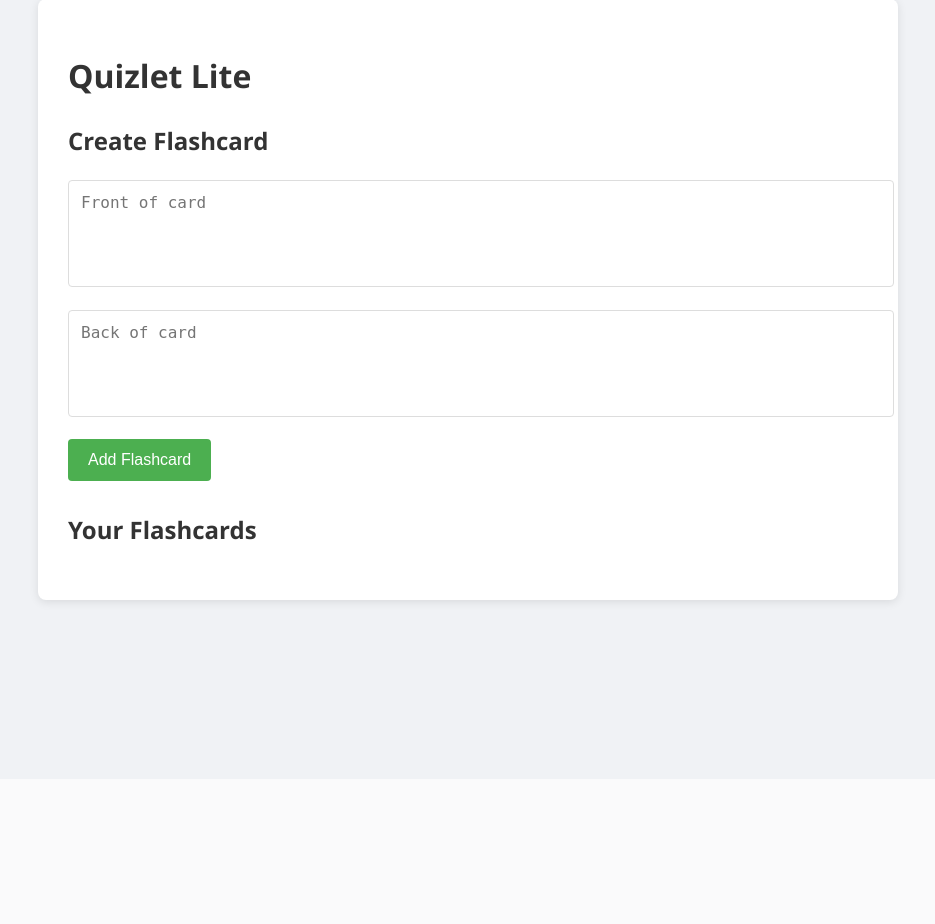
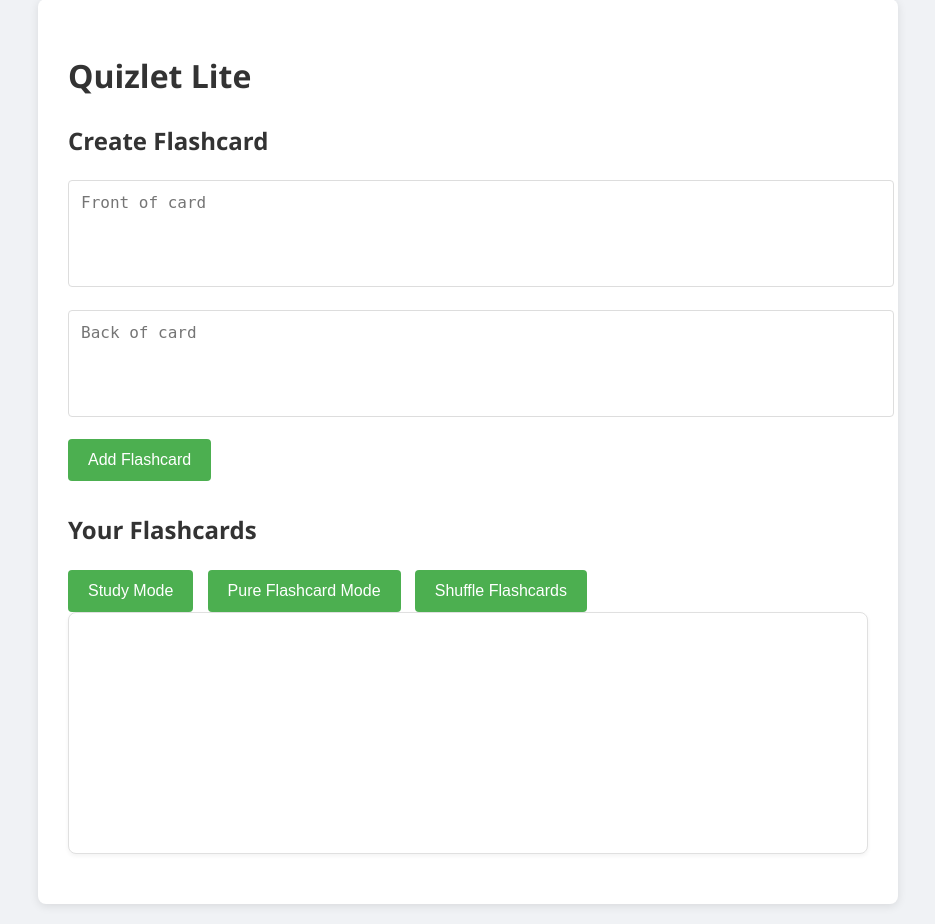
Before and after one commit to minhtuan-ne/QuizletLite, a Flask app: page / in a window 1280 px wide. Shown: the part 21-945 px from the top of the page, without its empty margins (172-1107 px from the left). Before the commit the page ends 629 px from the top, so only its background shows below. Run offline with Flask 3, Linux system fonts and the light colour scheme.

Commit message:
Update pure flashcard, shuffle and delete OpenAI

```diff
--- a/app.py
+++ b/app.py
@@ -2,8 +2,7 @@
 from flask_sqlalchemy import SQLAlchemy
 import os
 from dotenv import load_dotenv
-from openai import OpenAI
-import openai
+
 
 load_dotenv()
 
@@ -15,7 +14,6 @@
 app.config['SECRET_KEY'] = os.environ.get('SECRET_KEY') or 'you-will-never-guess'
 
 
-client = OpenAI(api_key=os.environ.get("OPENAI_API_KEY"))
 
 db = SQLAlchemy(app)
 
@@ -41,59 +39,5 @@
     db.session.commit()
     return jsonify({"id": new_flashcard.id, "front": new_flashcard.front, "back": new_flashcard.back}), 201
 
-@app.route('/api/check-answer', methods=['POST'])
-def check_answer():
-    try:
-        data = request.json
-        app.logger.debug(f"Received data: {data}")
-
-        front = data['front']
-        correct_answer = data['back']
-        user_answer = data['userAnswer']
-
-        prompt = f"""
-        Question: {front}
-        Correct Answer: {correct_answer}
-        User's Answer: {user_answer}
-
-        Evaluate the user's answer based on the following criteria:
-        1. Correctness: Is the answer factually correct?
-        2. Completeness: Does it cover all aspects of the correct answer?
-        3. Clarity: Is the answer clear and well-expressed?
-
-        Provide a score out of 10 and a brief explanation. Format your response as:
-        Score: [X/10]
-        Explanation: [Your explanation here]
-        """
-
-        app.logger.debug(f"Sending prompt to OpenAI: {prompt}")
-
-        response = client.chat.completions.create(
-            model="gpt-3.5-turbo",
-            messages=[
-                {"role": "system", "content": "You are an AI tutor evaluating flashcard answers."},
-                {"role": "user", "content": prompt}
-            ],
-            max_tokens=150
-        )
-
-        result = response.choices[0].message.content.strip()
-        app.logger.debug(f"Received response from OpenAI: {result}")
-
-        # Extract score and explanation
-        score_line = result.split('\n')[0]
-        score = int(score_line.split(':')[1].strip().split('/')[0])
-        explanation = result.split('\n', 1)[1].strip()
-
-        return jsonify({
-            "score": score,
-            "explanation": explanation,
-            "full_response": result
-        })
-
-    except Exception as e:
-        app.logger.error(f"An error occurred: {str(e)}", exc_info=True)
-        return jsonify({"error": str(e)}), 500
-
 if __name__ == '__main__':
     app.run(host='0.0.0.0', port=8080, debug=True)
--- a/templates/index.html
+++ b/templates/index.html
@@ -10,18 +10,21 @@
         h1, h2 { color: #333; margin-bottom: 20px; }
         textarea { width: 100%; padding: 12px; margin-bottom: 15px; border: 1px solid #ddd; border-radius: 4px; font-size: 16px; resize: none; overflow-y: hidden; transition: border-color 0.3s; }
         textarea:focus { outline: none; border-color: #4CAF50; box-shadow: 0 0 0 2px rgba(76, 175, 80, 0.2); }
-        button { background-color: #4CAF50; color: white; padding: 12px 20px; border: none; border-radius: 4px; cursor: pointer; font-size: 16px; transition: background-color 0.3s; }
+        button { background-color: #4CAF50; color: white; padding: 12px 20px; border: none; border-radius: 4px; cursor: pointer; font-size: 16px; transition: background-color 0.3s; margin-right: 10px; }
         button:hover { background-color: #45a049; }
         .flashcard { border: 1px solid #e0e0e0; padding: 20px; margin-bottom: 20px; border-radius: 8px; background-color: #fff; box-shadow: 0 2px 4px rgba(0,0,0,0.05); }
         .result-area { margin-top: 20px; padding: 15px; border: 1px solid #e0e0e0; border-radius: 8px; background-color: #f9f9f9; }
-        .score { font-weight: bold; font-size: 1.2em; color: #4CAF50; }
-        #flashcard-display, #result, #back-display { display: none; }
+        .score { font-weight: bold; font-size: 1.2em; }
+        .score.correct { color: #4CAF50; }
+        .score.incorrect { color: #FF0000; }
+        #flashcard-display, #result, #back-display, #pure-flashcard { display: none; }
         #flashcards-list { margin-top: 30px; }
         #flashcards-list button { margin-bottom: 10px; background-color: #f0f2f5; color: #333; border: 1px solid #ddd; }
         #flashcards-list button:hover { background-color: #e8eaed; }
         .navigation { display: flex; justify-content: space-between; margin-top: 20px; }
         .navigation button { background-color: #2196F3; }
         .navigation button:hover { background-color: #1976D2; }
+        #pure-flashcard { cursor: pointer; text-align: center; font-size: 24px; height: 200px; display: flex; align-items: center; justify-content: center; }
     </style>
 </head>
 <body>
@@ -40,13 +43,19 @@
             <!-- Flashcards will be listed here -->
         </div>
 
+        <div id="study-options" style="margin-top: 20px;">
+            <button onclick="startStudyMode()">Study Mode</button>
+            <button onclick="startPureFlashcardMode()">Pure Flashcard Mode</button>
+            <button onclick="shuffleFlashcards()">Shuffle Flashcards</button>
+        </div>
+
         <div id="flashcard-display" class="flashcard">
             <h2>Study Flashcard</h2>
             <p id="front-display"></p>
             <textarea id="user-answer" placeholder="Your answer" rows="3"></textarea>
             <button onclick="checkAnswer()">Check Answer</button>
             <div id="result" class="result-area">
-                <p class="score">Score: <span id="score"></span>/10</p>
+                <p class="score" id="score"></p>
                 <p id="explanation"></p>
             </div>
             <p id="back-display"></p>
@@ -55,11 +64,17 @@
                 <button onclick="navigateFlashcard(1)">Next</button>
             </div>
         </div>
+
+        <div id="pure-flashcard" class="flashcard" onclick="flipPureFlashcard()">
+            <!-- Content will be dynamically inserted here -->
+        </div>
     </div>
 
     <script>
         let flashcards = [];
         let currentFlashcardIndex = -1;
+        let isPureFlashcardMode = false;
+        let isShowingFront = true;
 
         function resizeTextarea(element) {
             element.style.height = 'auto';
@@ -135,33 +150,67 @@
             }
         }
 
-        async function checkAnswer() {
-            const userAnswer = document.getElementById('user-answer').value;
+        function checkAnswer() {
+            const userAnswer = document.getElementById('user-answer').value.trim();
             const currentCard = flashcards[currentFlashcardIndex];
+            const correctAnswer = currentCard.back.trim();
 
-            try {
-                const response = await fetch('/api/check-answer', {
-                    method: 'POST',
-                    headers: {
-                        'Content-Type': 'application/json',
-                    },
-                    body: JSON.stringify({
-                        front: currentCard.front,
-                        back: currentCard.back,
-                        userAnswer: userAnswer
-                    }),
-                });
-                const data = await response.json();
+            const isCorrect = userAnswer.toLowerCase() === correctAnswer.toLowerCase();
 
-                document.getElementById('score').textContent = data.score;
-                document.getElementById('explanation').textContent = data.explanation;
-                document.getElementById('result').style.display = 'block';
-                document.getElementById('back-display').textContent = `Correct answer: ${currentCard.back}`;
-                document.getElementById('back-display').style.display = 'block';
-            } catch (error) {
-                console.error('Error checking answer:', error);
-                alert('Failed to check answer. Please try again.');
+            const scoreElement = document.getElementById('score');
+            scoreElement.textContent = isCorrect ? "Correct!" : "Incorrect";
+            scoreElement.className = isCorrect ? "score correct" : "score incorrect";
+
+            document.getElementById('explanation').textContent = isCorrect
+                ? "Great job! Your answer matches exactly."
+                : "Your answer doesn't match exactly. Please try again.";
+            document.getElementById('result').style.display = 'block';
+            document.getElementById('back-display').textContent = `Correct answer: ${correctAnswer}`;
+            document.getElementById('back-display').style.display = 'block';
+        }
+
+        function shuffleFlashcards() {
+            for (let i = flashcards.length - 1; i > 0; i--) {
+                const j = Math.floor(Math.random() * (i + 1));
+                [flashcards[i], flashcards[j]] = [flashcards[j], flashcards[i]];
             }
+            updateFlashcardsList();
+            alert('Flashcards have been shuffled!');
+        }
+
+        function startStudyMode() {
+            isPureFlashcardMode = false;
+            document.getElementById('flashcard-display').style.display = 'block';
+            document.getElementById('pure-flashcard').style.display = 'none';
+            if (flashcards.length > 0) {
+                displayFlashcard(0);
+            } else {
+                alert('Please create some flashcards first!');
+            }
+        }
+
+        function startPureFlashcardMode() {
+            if (flashcards.length === 0) {
+                alert('Please create some flashcards first!');
+                return;
+            }
+            isPureFlashcardMode = true;
+            currentFlashcardIndex = 0;
+            isShowingFront = true;
+            document.getElementById('flashcard-display').style.display = 'none';
+            document.getElementById('pure-flashcard').style.display = 'flex';
+            updatePureFlashcard();
+        }
+
+        function updatePureFlashcard() {
+            const card = flashcards[currentFlashcardIndex];
+            document.getElementById('pure-flashcard').textContent = isShowingFront ? card.front : card.back;
+        }
+
+        function flipPureFlashcard() {
+            if (!isPureFlashcardMode) return;
+            isShowingFront = !isShowingFront;
+            updatePureFlashcard();
         }
 
         // Initialize textareas on page load
```
Also changed, not shown: instance/flashcards.db.
